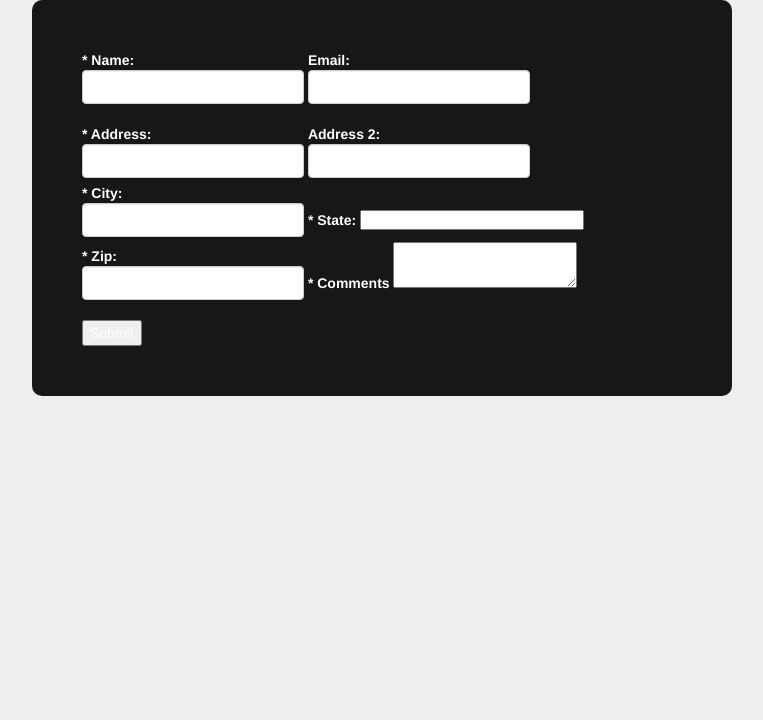
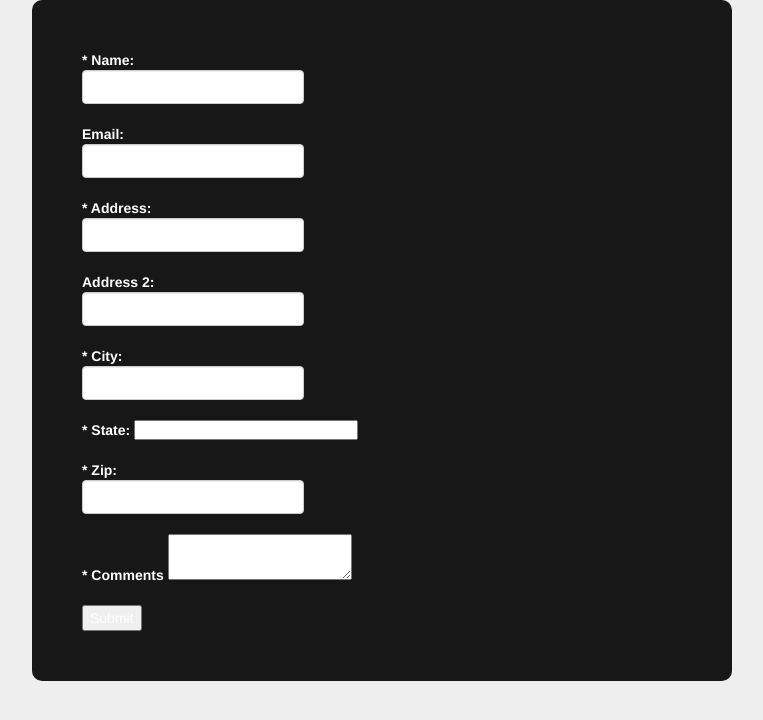
Before and after one commit to tomzilla/fcc-fuckery, a plain HTML site: page index.html in a window 1280 px wide. Shown: the whole page, without its empty margins (258-1021 px from the left). Drawn offline with nearby package versions, Linux system fonts and the light colour scheme.

Commit message:
Update index.html

```diff
--- a/index.html
+++ b/index.html
@@ -32,12 +32,21 @@
       <input type="hidden" value="14-28"/>
       <div class="form-group">
         <label>* Name:<input class="form-control" name="applicant"/></label>
+      </div>
+      <div class="form-group">
+
         <label>Email:<input class="form-control" name="email"/></label>
       </div>
       <div class="form-group">
         <label>* Address:<input class="form-control" name="address.line1"/></label>
+        </div>
+      <div class="form-group">
         <label>Address 2:<input class="form-control" name="address.line2"/></label>
+        </div>
+      <div class="form-group">
         <label>* City:<input class="form-control" name="address.city"/></label>
+        </div>
+      <div class="form-group">
         <label>* State:
           <select name="address.state.id" id="process_address_state_id" style="width:16em">
             <option value=""></option>
@@ -102,7 +111,11 @@
             <option value="61">PW: PALAU                                                                           </option>
         </select>
         </label>
+        </div>
+      <div class="form-group">
         <label>* Zip:<input class="form-control" name="address.zip"/></label>
+        </div>
+      <div class="form-group">
         <label>* Comments</label>
         <textarea name="briefComment"></textarea>
       </div>
```
